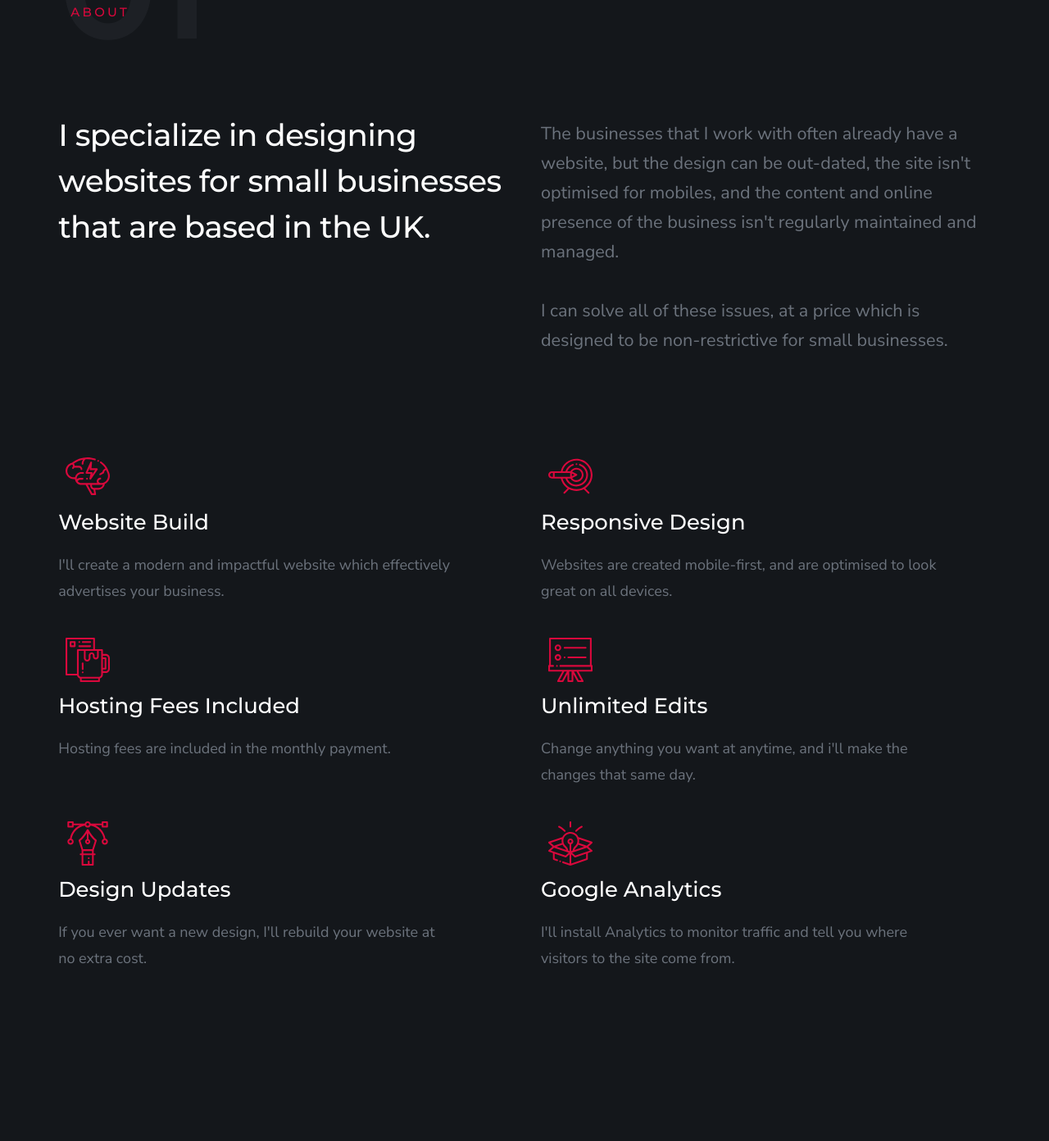
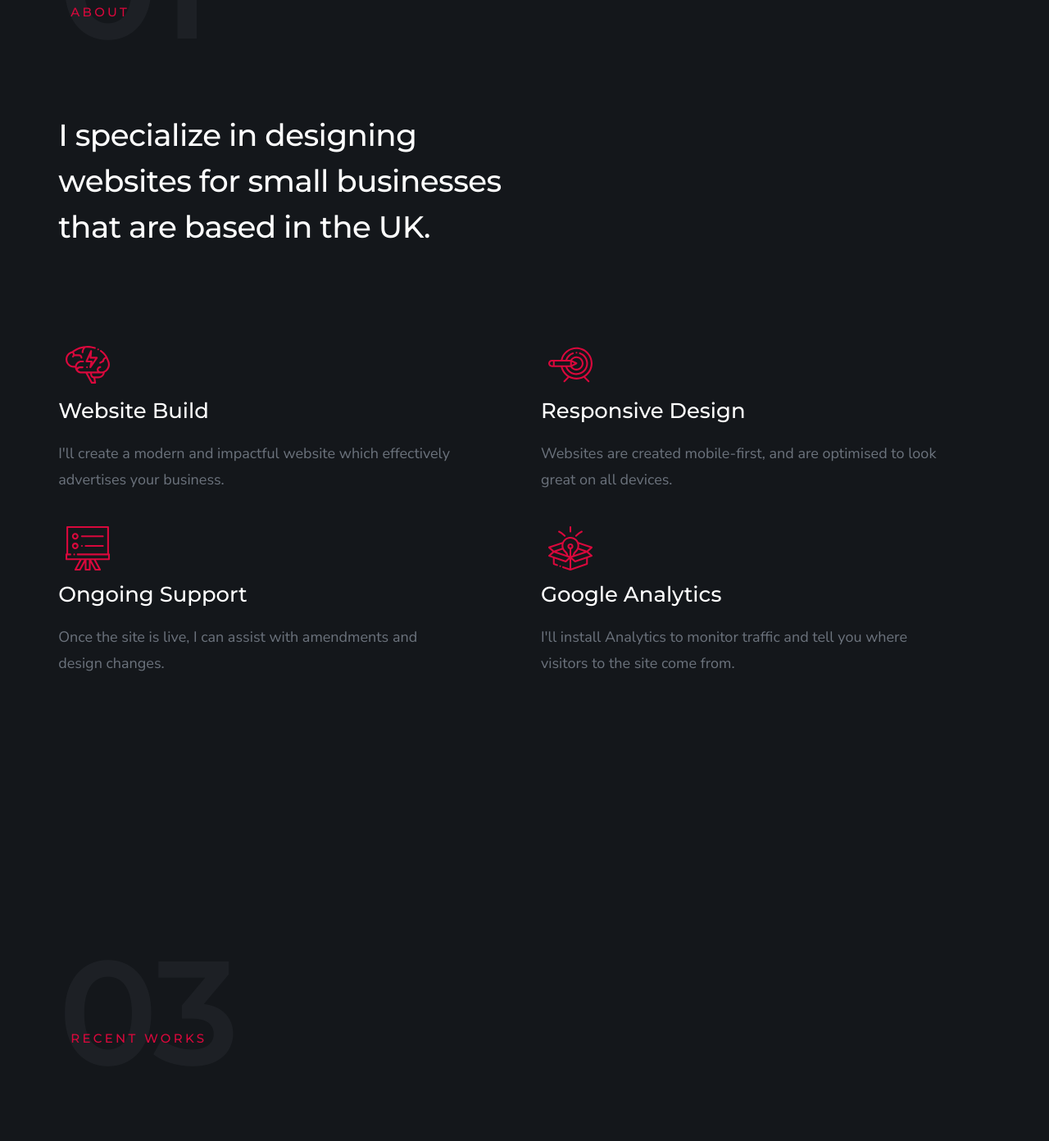
Before and after one commit to tomwcodes/wardTom, a plain HTML site: page index.html in a window 1280 px wide. Shown: the part 1115-2507 px from the top of the page at 82% size. Drawn offline with Linux system fonts and the light colour scheme.

Commit message:
edited site bullets

```diff
--- a/index.html
+++ b/index.html
@@ -120,8 +120,7 @@
             </div>
             <div class="column large-6 w-900-stack">
                 <p class="lead" data-aos="fade-up">
-                    The businesses that I work with often already have a website, but the design can be out-dated, the site isn't optimised for mobiles, and the content and online presence of the business isn't regularly maintained and managed.<br><br>
-                    I can solve all of these issues, at a price which is designed to be non-restrictive for small businesses.
+
             </div>
         </div>
 
@@ -140,26 +139,26 @@
                     Websites are created mobile-first, and are optimised to look great on all devices.
                 </p>
             </div>
-            <div class="column item item-service" data-aos="fade-up">
+            <!-- <div class="column item item-service" data-aos="fade-up">
                 <span class="service-icon service-icon--frontend"></span>
                 <h3 class="item-title">Hosting Fees Included</h3>
                 <p>
                     Hosting fees are included in the monthly payment.
                 </p>
-            </div>
+            </div> -->
             <div class="column item item-service" data-aos="fade-up">
                 <span class="service-icon service-icon--research"></span>
-                <h3 class="item-title">Unlimited Edits</h3>
+                <h3 class="item-title">Ongoing Support</h3>
                 <p>
-                    Change anything you want at anytime, and i'll make the changes that same day.
+                    Once the site is live, I can assist with amendments and design changes.
                 </p>
             </div>
-            <div class="column item item-service" data-aos="fade-up">
+            <!-- <div class="column item item-service" data-aos="fade-up">
                 <span class="service-icon service-icon--illustration"></span>
                 <h3 class="item-title">Design Updates</h3>
                 <p>
                     If you ever want a new design, I'll rebuild your website at no extra cost.
-            </div>
+            </div> -->
             <div class="column item item-service" data-aos="fade-up">
                 <span class="service-icon service-icon--ecommerce"></span>
                 <h3 class="item-title">Google Analytics</h3>
```
